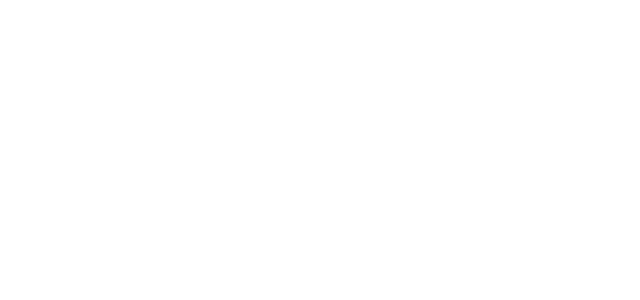
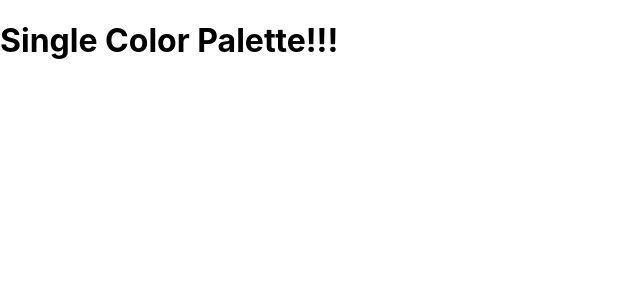
Before and after one commit to pauligarcia8/ReactMassiveColorProject, a React (Create React App) app in the folder color_app/: page /palette/flat-ui-colors-american/americanriver in a window 1280 px wide. Shown: the top 300 px of the page, without its empty margins (0-640 px from the left). Built offline with nearby package versions, Linux system fonts and the light colour scheme.

Commit message:
added SingleColorPalet and new Route

```diff
--- a/color_app/src/App.js
+++ b/color_app/src/App.js
@@ -6,6 +6,7 @@ import {
 } from "react-router-dom";
 import Palette from "./Palette";
 import PaletteList from "./PaletteList";
+import SingleColorPalette from "./SingleColorPalette";
 import seedColors from "./seedColors";
 import { generatePalette } from "./colorHelpers";
 
@@ -19,17 +20,50 @@ class App extends Component {
   // este metodo sirve para retornar el obejto completo de seedColors (paleta de colores) que corresponda con el id ingresado
   render() {
      return (
+      //  <Switch>
+      //    <Route
+      //    exact path="/"
+      //    render={routeProps => (
+      //    <PaletteList palettes={seedColors} {...routeProps}/>
+      //    )} //routeProps se importa para acceder a metodos como history para poder usarlo dentro de paletteList
+      //    />
+      //    <Route
+      //    exact path="/palette/:id"
+      //    render={routeProps => (
+      //       <Palette
+      //       palette={generatePalette(
+      //         this.findPalette(routeProps.match.params.id)
+      //       )}
+      //       />
+      //    )}
+      //    />
+      //    <Route path='/palette/:paletteId/:colorId' render={() => <SingleColorPalette />}></Route>
+      //  </Switch>
        <Switch>
          <Route
-         exact path="/"
-         render={(routeProps) => <PaletteList palettes={seedColors} {...routeProps}/>} //routeProps se importa para acceder a metodos como history para poder usarlo dentro de paletteList
+         exact
+         path="/"
+         render={routeProps => (
+           <PaletteList palettes={seedColors} {...routeProps} />
+           )} //routeProps se importa para acceder a metodos como history para poder usarlo dentro de paletteList
           />
           <Route
-         exact path="/palette/:id"
+            exact
+            path="/palette/:id"
             render={routeProps => (
               <Palette
               palette={generatePalette(
                 this.findPalette(routeProps.match.params.id)
+              )}
+                />
+            )}
+          />
+          <Route
+           path='/palette/:paletteId/:colorId'
+           render={routeProps => (
+             <SingleColorPalette
+               palette={generatePalette(
+               this.findPalette(routeProps.match.params.paletteId)
                )}
              />
            )}
--- a/color_app/src/ColorBox.js
+++ b/color_app/src/ColorBox.js
@@ -1,5 +1,6 @@
 import React, {Component} from "react";
 import { CopyToClipboard } from "react-copy-to-clipboard";
+import { Link } from "react-router-dom";
 import './ColorBox.css';
 
 class ColorBox extends Component {
@@ -14,7 +15,7 @@ class ColorBox extends Component {
         });
     }
     render() {
-        const {name, background} = this.props;
+        const {name, background, moreUrl} = this.props;
         const {copied} = this.state;
         return (
             <CopyToClipboard text={background} onCopy={this.changeCopyState}>
@@ -30,7 +31,9 @@ class ColorBox extends Component {
                     </div>
                     <button className="copy-button">Copy</button>
                 </div>
-                <span className="see-more">More</span>
+                <Link to={moreUrl} onClick={e => e.stopPropagation()}>
+                    <span className="see-more">More</span>
+                </Link>
             </div>
             </CopyToClipboard>
         );
--- a/color_app/src/Palette.js
+++ b/color_app/src/Palette.js
@@ -16,13 +16,14 @@ class Palette extends Component {
       this.setState({ format: val });
     }
     render() {
-        const { colors, paletteName, emoji } = this.props.palette;
+        const { colors, paletteName, emoji, id } = this.props.palette;
         const { level, format } = this.state;
         const colorBoxes = colors[level].map(color => (
             <ColorBox
             background={color[format]}
             name={color.name}
             key={color.id}
+            moreUrl={`/palette/${id}/${color.id}`}
             />
         ));
         return (
--- /dev/null
+++ b/color_app/src/SingleColorPalette.js
@@ -0,0 +1,15 @@
+import React, {Component} from "react";
+
+
+class SingleColorPalete extends Component {
+
+    render() {
+        return (
+            <div>
+                <h1>Single Color Palette!!!</h1>
+            </div>
+
+        )
+}
+}
+export default SingleColorPalete;
```
Lines whose indentation alone changed are shown as unchanged.
